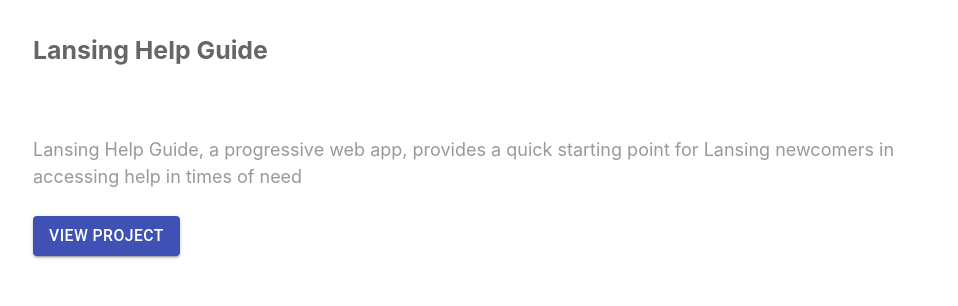
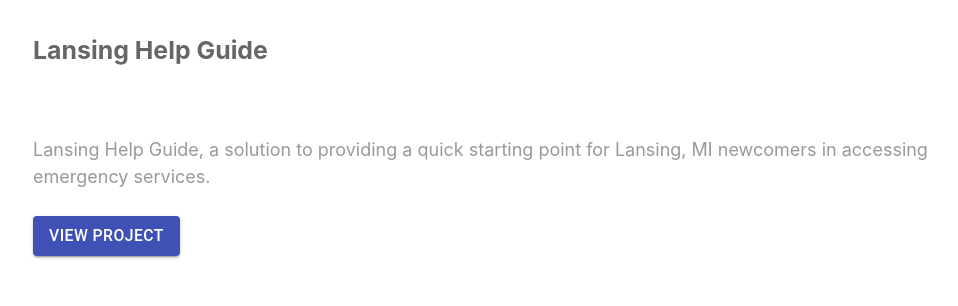
Before and after one commit to rjschodowski/my-portfolio, a Gatsby site: page /projects in a window 1280 px wide. Shown: the part 1060-1366 px from the top of the page, without its empty margins (79-1037 px from the left). Built offline with nearby package versions, Linux system fonts and the light colour scheme; Gatsby itself is replaced by a stand-in of ours.

Commit message:
Project tagline description update

```diff
--- a/src/pages/projects.js
+++ b/src/pages/projects.js
@@ -43,7 +43,7 @@ const Projects  = () => {
                                 </div>
                             <h3 className={subheading}>Lansing Help Guide</h3>
                             <p className={textDescription}>
-                                Lansing Help Guide, a progressive web app, provides a quick starting point for Lansing newcomers in accessing help in times of need
+                                Lansing Help Guide, a solution to providing a quick starting point for Lansing, MI newcomers in accessing emergency services.
                             </p>
                             <Button variant="contained" color="primary">
                                 VIEW PROJECT
```
